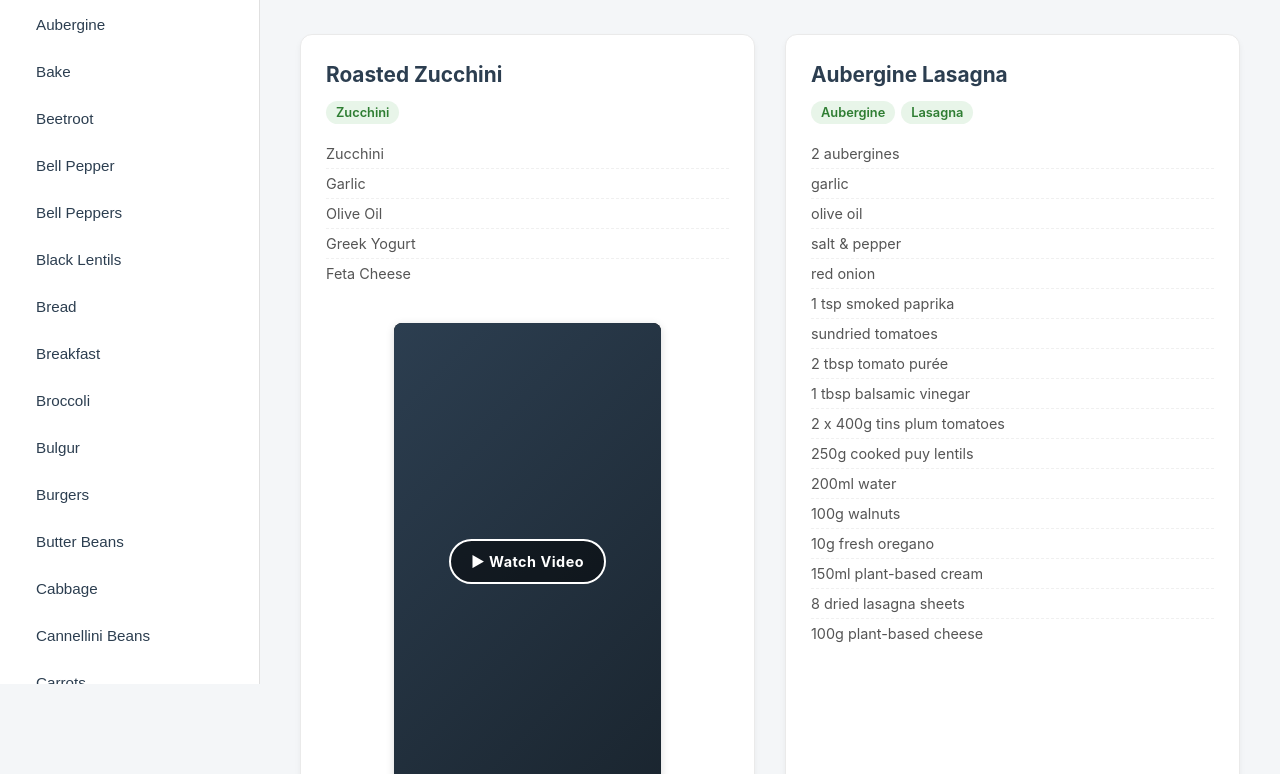
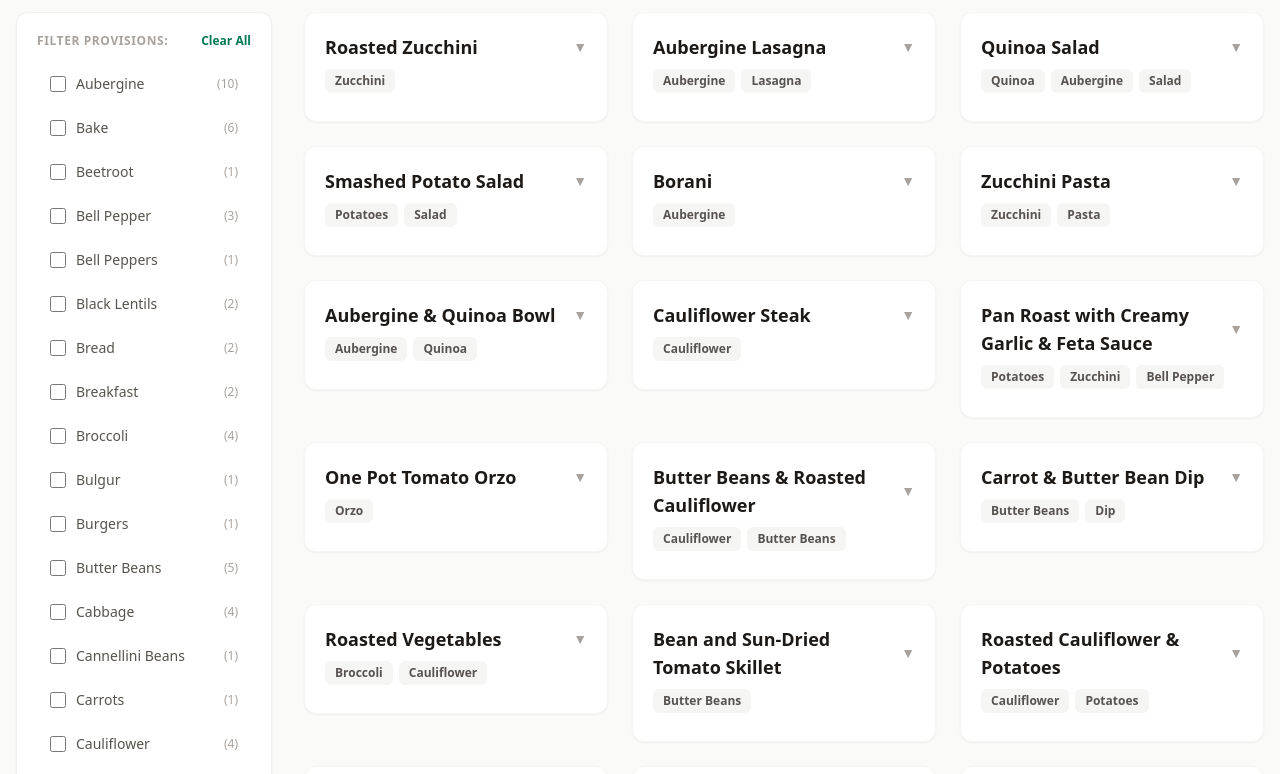
Before and after one commit to po5thuman/shire-recipes, a plain HTML site: page index.html in a window 1280 px wide. Shown: the part 116-890 px from the top of the page. Drawn offline with nearby package versions, Linux system fonts and the light colour scheme.

Commit message:
Update index.html

```diff
--- a/index.html
+++ b/index.html
@@ -1,351 +1,269 @@
 <!DOCTYPE html>
 <html lang="en">
 <head>
-  <meta charset="UTF-8">
-  <meta name="viewport" content="width=device-width, initial-scale=1.0">
-  <title>The Shire Recipes</title>
-  <style>
-    :root {
-      --bg-color: #f4f6f8;
-      --card-bg: #ffffff;
-      --text-color: #2c3e50;
-      --primary-color: #2e7d32;
-      --tag-bg: #e8f5e9;
-      --border-radius: 12px;
-      --shadow: 0 4px 6px rgba(0, 0, 0, 0.05);
-    }
+    <meta charset="UTF-8">
+    <meta name="viewport" content="width=device-width, initial-scale=1.0">
+    <title>The Shire - Recipe Hub</title>
+    <script src="https://cdn.tailwindcss.com"></script>
+</head>
+<body class="bg-stone-50 text-stone-800 font-sans min-h-screen">
 
-    * {
-      box-sizing: border-box;
-      margin: 0;
-      padding: 0;
-    }
+    <header class="text-center pt-10 pb-4 max-w-7xl mx-auto px-4">
+        <h1 class="text-4xl font-extrabold text-emerald-800 mb-2 tracking-wide">🏡 The Shire</h1>
+        <p class="text-stone-600 font-medium">"One vegetarian cookbook to rule them all, for Breakfast, Second Breakfast, and Elevenses."</p>
+    </header>
 
-    body {
-      font-family: -apple-system, BlinkMacSystemFont, "Segoe UI", Roboto, Oxygen, Ubuntu, Cantarell, sans-serif;
-      background-color: var(--bg-color);
-      color: var(--text-color);
-      display: flex;
-      min-height: 100vh;
-    }
+    <div class="max-w-7xl mx-auto px-4 mb-4 md:hidden">
+        <button onclick="toggleMobileFilters()" class="w-full flex items-center justify-center gap-2 bg-emerald-800 hover:bg-emerald-900 text-white font-semibold py-2.5 px-4 rounded-xl shadow-sm transition">
+            <span>🔍</span>
+            <span id="mobile-filter-btn-text">Show Filter Provisions</span>
+        </button>
+    </div>
 
-    /* Layout Wrapper */
-    .app-container {
-      display: flex;
-      width: 100%;
-    }
+    <div class="max-w-7xl mx-auto px-4 pb-8 flex flex-col md:flex-row gap-8">
 
-    /* Sidebar Styling */
-    aside {
-      width: 260px;
-      background-color: var(--card-bg);
-      padding: 30px 20px;
-      border-right: 1px solid #e0e0e0;
-      position: sticky;
-      top: 0;
-      height: 100vh;
-      overflow-y: auto;
-    }
+        <aside id="filter-sidebar" class="hidden md:block w-full md:w-64 shrink-0 bg-white rounded-xl shadow-sm border border-stone-200/60 p-5 self-start">
+            <section>
+                <div class="flex justify-between items-center mb-4">
+                    <h2 class="text-xs font-bold uppercase tracking-wider text-stone-400">Filter Provisions:</h2>
+                    <button onclick="clearAllFilters()" class="text-xs text-emerald-700 hover:underline font-semibold">Clear All</button>
+                </div>
+                <div id="filter-container" class="space-y-1.5"></div>
+            </section>
+        </aside>
 
-    aside h2 {
-      margin-bottom: 20px;
-      font-size: 1.2rem;
-      color: var(--primary-color);
-      text-transform: uppercase;
-      letter-spacing: 1px;
-    }
+        <div class="flex-1">
+            <div id="active-chips-bar" class="flex flex-wrap items-center gap-2 mb-6 hidden">
+                <span class="text-xs text-stone-400 font-medium uppercase tracking-wider">Active Filters:</span>
+                <div id="chips-container" class="flex flex-wrap gap-1.5"></div>
+            </div>
 
-    .filter-btn {
-      display: block;
-      width: 100%;
-      padding: 10px 15px;
-      margin-bottom: 8px;
-      background: none;
-      border: 1px solid transparent;
-      border-radius: 6px;
-      text-align: left;
-      font-size: 0.95rem;
-      cursor: pointer;
-      color: var(--text-color);
-      transition: all 0.2s ease;
-    }
+            <main id="recipes-grid" class="grid grid-cols-1 sm:grid-cols-2 lg:grid-cols-3 gap-6 items-start"></main>
 
-    .filter-btn:hover {
-      background-color: var(--bg-color);
-    }
+            <div id="empty-state" class="hidden text-center py-16 bg-white rounded-xl border border-dashed border-stone-200">
+                <span class="text-4xl block mb-2">📜</span>
+                <h3 class="text-lg font-bold text-stone-700">Not all those who wander are lost...</h3>
+                <p class="text-sm text-stone-400 mt-1">But this specific ingredient combination is. Try resetting your filters!</p>
+            </div>
+        </div>
 
-    .filter-btn.active {
-      background-color: var(--primary-color);
-      color: white;
-      font-weight: bold;
-    }
+    </div>
 
-    /* Main Content Area */
-    main {
-      flex: 1;
-      padding: 40px;
-      overflow-y: auto;
-    }
+    <script src="recipes.js"></script>
 
-    header {
-      margin-bottom: 40px;
-    }
+    <script>
+        const selectedTags = new Set();
 
-    header h1 {
-      font-size: 2.2rem;
-      color: var(--text-color);
-      margin-bottom: 8px;
-    }
+        // 1. Extract unique tags and build the sidebar filter menu
+        const allTags = new Set();
+        recipeData.forEach(recipe => recipe.tags.forEach(tag => allTags.add(tag)));
 
-    /* Recipes Grid */
-    .recipes-grid {
-      display: grid;
-      grid-template-columns: repeat(auto-fill, minmax(300px, 1fr));
-      gap: 30px;
-    }
+        const filterContainer = document.getElementById('filter-container');
 
-    /* Recipe Card Styling */
-    .recipe-card {
-      background-color: var(--card-bg);
-      border-radius: var(--border-radius);
-      box-shadow: var(--shadow);
-      padding: 25px;
-      display: flex;
-      flex-direction: column;
-      justify-content: space-between;
-      border: 1px solid #eaeaea;
-    }
+        Array.from(allTags).sort().forEach(tag => {
+            const label = document.createElement('label');
+            label.className = "flex items-center justify-between w-full px-3 py-2 rounded-lg text-sm text-stone-600 font-medium cursor-pointer transition hover:bg-stone-50 select-none border border-transparent";
+            label.id = `label-${tag}`;
 
-    .recipe-card-header h3 {
-      font-size: 1.3rem;
-      margin-bottom: 12px;
-      line-height: 1.4;
-    }
+            label.innerHTML = `
+                <div class="flex items-center gap-2.5">
+                    <input type="checkbox" id="check-${tag}" onchange="toggleTagFilter('${tag}')" class="w-4 h-4 rounded text-emerald-700 focus:ring-emerald-600 border-stone-300 accent-emerald-700">
+                    <span>${tag}</span>
+                </div>
+                <span class="text-xs text-stone-400 font-normal">(${countTagOccurrences(tag)})</span>
+            `;
+            filterContainer.appendChild(label);
+        });
 
-    .card-tags {
-      display: flex;
-      flex-wrap: wrap;
-      gap: 6px;
-      margin-bottom: 15px;
-    }
+        function countTagOccurrences(tag) {
+            return recipeData.filter(r => r.tags.includes(tag)).length;
+        }
 
-    .card-tag {
-      background-color: var(--tag-bg);
-      color: var(--primary-color);
-      font-size: 0.8rem;
-      padding: 4px 10px;
-      border-radius: 20px;
-      font-weight: 600;
-    }
+        // 2. Render Recipes based on current active tags
+        function renderRecipes() {
+            const grid = document.getElementById('recipes-grid');
+            const emptyState = document.getElementById('empty-state');
+            grid.innerHTML = '';
 
-    .recipe-card ul {
-      list-style-type: none;
-      margin-bottom: 20px;
-    }
+            const filteredRecipes = recipeData.filter(recipe => {
+                if (selectedTags.size === 0) return true;
+                return Array.from(selectedTags).every(tag => recipe.tags.includes(tag));
+            });
 
-    .recipe-card li {
-      font-size: 0.9rem;
-      padding: 6px 0;
-      border-bottom: 1px dashed #f0f0f0;
-      color: #555;
-    }
+            if (filteredRecipes.length === 0) {
+                grid.className = "hidden";
+                emptyState.classList.remove('hidden');
+                return;
+            } else {
+                grid.className = "grid grid-cols-1 sm:grid-cols-2 lg:grid-cols-3 gap-6 items-start";
+                emptyState.classList.add('hidden');
+            }
 
-    .recipe-card li:last-child {
-      border-bottom: none;
-    }
+            filteredRecipes.forEach((recipe, index) => {
+                const card = document.createElement('div');
+                card.className = "bg-white rounded-xl shadow-sm border border-stone-100 overflow-hidden p-5 flex flex-col justify-between transition transform hover:shadow-md";
 
-    /* Strategy 1: Optimized Lazy Video Container & Placeholder */
-    .video-container {
-      width: 100%;
-      height: 476px;
-      max-width: 267px;
-      margin: 15px auto 0 auto;
-      background: #000;
-      border-radius: 8px;
-      overflow: hidden;
-      box-shadow: 0 2px 8px rgba(0,0,0,0.15);
-    }
+                const tagsHTML = recipe.tags.map(t => `<span class="bg-stone-100 text-stone-600 text-xs px-2.5 py-1 rounded-md font-semibold">${t}</span>`).join(' ');
 
-    .video-placeholder {
-      width: 100%;
-      height: 100%;
-      display: flex;
-      align-items: center;
-      justify-content: center;
-      background: linear-gradient(135deg, #2c3e50, #1a252f);
-      cursor: pointer;
-      color: #fff;
-      transition: opacity 0.2s;
-      padding: 20px;
-      text-align: center;
-    }
+                const ingredientsHTML = recipe.ingredients && recipe.ingredients.length > 0
+                    ? recipe.ingredients.map(ing => `<li class="flex items-center gap-2">🌿 ${ing}</li>`).join('')
+                    : '<li>No ingredients listed.</li>';
 
-    .video-placeholder:hover {
-      opacity: 0.9;
-    }
+                let videoEmbedHTML = '';
 
-    .play-button {
-      padding: 12px 20px;
-      border: 2px solid #fff;
-      border-radius: 25px;
-      background: rgba(0, 0, 0, 0.5);
-      font-size: 0.9rem;
-      font-weight: bold;
-      letter-spacing: 0.5px;
-    }
+                // Logic updated for Strategy 1: Lazy Memory Management
+                if (recipe.embedUrl && recipe.embedUrl.trim() !== "") {
+                    videoEmbedHTML = `
+                        <div class="mt-4">
+                            <h4 class="text-xs font-bold uppercase tracking-wider text-stone-400 mb-2">Recipe Video:</h4>
+                            <div class="flex justify-center rounded-lg overflow-hidden bg-stone-900 border border-stone-200 p-2" id="video-container-${index}">
+                                <div onclick="loadActualVideo('${btoa(recipe.embedUrl)}', ${index})" class="w-[267px] h-[476px] flex items-center justify-center bg-gradient-to-br from-stone-800 to-stone-950 cursor-pointer text-white rounded-md transition hover:opacity-90 text-center p-4">
+                                    <div class="px-4 py-2.5 border border-white/40 rounded-full bg-black/40 text-xs font-bold tracking-wide shadow-sm">▶ Load & Watch Video</div>
+                                </div>
+                            </div>
+                        </div>`;
+                } else if (recipe.link && (recipe.link.includes('youtube.com/watch') || recipe.link.includes('youtu.be/'))) {
+                    let videoId = recipe.link.includes('youtu.be/') ? recipe.link.split('/').pop() : new URL(recipe.link).searchParams.get('v');
+                    videoEmbedHTML = `
+                        <div class="mt-4 rounded-lg overflow-hidden border border-stone-200 aspect-video">
+                            <iframe class="w-full h-full" src="https://www.youtube.com/embed/${videoId}" frameborder="0" allowfullscreen></iframe>
+                        </div>`;
+                } else if (recipe.link) {
+                    // Cleaner fallback context routing for general Facebook sharing URLs
+                    videoEmbedHTML = `
+                        <div class="mt-4">
+                            <h4 class="text-xs font-bold uppercase tracking-wider text-stone-400 mb-1.5">Recipe Video:</h4>
+                            <a href="${recipe.link}" target="_blank" class="group/video block relative rounded-lg overflow-hidden border border-dashed border-emerald-300 bg-emerald-50/40 p-4 text-center transition hover:bg-emerald-50 hover:border-emerald-400">
+                                <div class="text-2xl mb-1">🎬</div>
+                                <span class="text-xs font-bold text-emerald-800 block group-hover/video:underline">Watch Tutorial Reel</span>
+                                <span class="text-[10px] text-stone-400 block mt-0.5">Opens clip in a new tab</span>
+                            </a>
+                        </div>`;
+                }
 
-    iframe {
-      border: none;
-      overflow: hidden;
-      width: 100%;
-      height: 100%;
-    }
+                card.innerHTML = `
+                    <div>
+                        <button onclick="toggleIngredients(${index})" class="w-full text-left font-bold text-stone-900 text-lg mb-2 flex justify-between items-center group focus:outline-none">
+                            <span class="group-hover:text-emerald-800 transition">${recipe.name}</span>
+                            <span id="arrow-${index}" class="text-stone-400 transition-transform duration-200 text-sm">▼</span>
+                        </button>
 
-    /* Responsive Design */
-    @media (max-width: 768px) {
-      .app-container {
-        flex-direction: column;
-      }
-      aside {
-        width: 100%;
-        height: auto;
-        position: relative;
-        padding: 20px;
-        border-right: none;
-        border-bottom: 1px solid #e0e0e0;
-      }
-      .filter-btn {
-        display: inline-block;
-        width: auto;
-        margin-right: 5px;
-      }
-      main {
-        padding: 20px;
-      }
-    }
-  </style>
-</head>
-<body>
+                        <div class="flex flex-wrap gap-1.5 mb-2">
+                            ${tagsHTML}
+                        </div>
 
-  <div class="app-container">
-    <aside>
-      <h2>Categories</h2>
-      <div id="tag-filters">
-        <button class="filter-btn active" onclick="filterRecipes('All', this)">All Recipes</button>
-        </div>
-    </aside>
+                        <div id="ingredients-${index}" class="hidden border-t border-stone-100 pt-3 mt-3">
+                            <h4 class="text-xs font-bold uppercase tracking-wider text-stone-400 mb-2">Ingredients:</h4>
+                            <ul class="text-sm text-stone-600 space-y-1 mb-2">
+                                ${ingredientsHTML}
+                            </ul>
+                            ${videoEmbedHTML}
+                        </div>
+                    </div>
+                `;
+                grid.appendChild(card);
+            });
+        }
 
-    <main>
-      <header>
-        <h1>The Shire Kitchen</h1>
-        <p>Centralized recipe index & video archives</p>
-      </header>
+        // On-demand injection engine to prevent RAM bloating
+        function loadActualVideo(encodedUrl, index) {
+            const decodedUrl = atob(encodedUrl);
+            const container = document.getElementById(`video-container-${index}`);
+            container.innerHTML = `
+                <iframe src="${decodedUrl}" width="267" height="476" style="border:none;overflow:hidden" scrolling="no" frameborder="0" allowfullscreen="true" allow="autoplay; clipboard-write; encrypted-media; picture-in-picture; web-share"></iframe>
+            `;
+        }
 
-      <section class="recipes-grid" id="recipes-display">
-        </section>
-    </main>
-  </div>
+        // 3. Handle toggling selections on/off
+        function toggleTagFilter(tag) {
+            const checkbox = document.getElementById(`check-${tag}`);
+            const label = document.getElementById(`label-${tag}`);
 
-  <script src="recipes.js"></script>
+            if (checkbox.checked) {
+                selectedTags.add(tag);
+                label.className = "flex items-center justify-between w-full px-3 py-2 rounded-lg text-sm font-bold cursor-pointer transition bg-emerald-50 text-emerald-800 border border-emerald-100 select-none";
+            } else {
+                selectedTags.delete(tag);
+                label.className = "flex items-center justify-between w-full px-3 py-2 rounded-lg text-sm text-stone-600 font-medium cursor-pointer transition hover:bg-stone-50 select-none border border-transparent";
+            }
 
-  <script>
-    // Fallback if recipes.js doesn't load or array name differs
-    const recipes = typeof recipeData !== 'undefined' ? recipeData : [];
+            updateChipsBar();
+            renderRecipes();
+        }
 
-    // Initialize the Webpage
-    document.addEventListener("DOMContentLoaded", () => {
-      generateSidebarTags();
-      renderRecipes(recipes);
-    });
+        // 4. Update visual chips
+        function updateChipsBar() {
+            const bar = document.getElementById('active-chips-bar');
+            const container = document.getElementById('chips-container');
+            container.innerHTML = '';
 
-    // Extract tags cleanly and build the sidebar
-    function generateSidebarTags() {
-      const tagContainer = document.getElementById("tag-filters");
-      const allTags = new Set();
+            if (selectedTags.size === 0) {
+                bar.classList.add('hidden');
+                return;
+            }
 
-      recipes.forEach(recipe => {
-        if (recipe.tags) {
-          recipe.tags.forEach(tag => allTags.add(tag));
+            bar.classList.remove('hidden');
+            selectedTags.forEach(tag => {
+                const chip = document.createElement('span');
+                chip.className = "inline-flex items-center gap-1 bg-emerald-800 text-white text-xs font-semibold px-2.5 py-1 rounded-md shadow-sm";
+                chip.innerHTML = `
+                    ${tag}
+                    <button onclick="removeSingleChip('${tag}')" class="hover:bg-emerald-900 rounded p-0.5 text-[10px] leading-none font-bold">✕</button>
+                `;
+                container.appendChild(chip);
+            });
         }
-      });
 
-      // Sort alphabetically and create selector buttons
-      Array.from(allTags).sort().forEach(tag => {
-        const btn = document.createElement("button");
-        btn.className = "filter-btn";
-        btn.textContent = `${tag}`;
-        btn.onclick = (e) => filterRecipes(tag, btn);
-        tagContainer.appendChild(btn);
-      });
-    }
+        function removeSingleChip(tag) {
+            document.getElementById(`check-${tag}`).checked = false;
+            toggleTagFilter(tag);
+        }
 
-    // Filter Trigger Logic
-    function filterRecipes(selectedTag, element) {
-      // Manage active visual state in sidebar
-      document.querySelectorAll('.filter-btn').forEach(btn => btn.classList.remove('active'));
-      element.classList.add('active');
+        function clearAllFilters() {
+            selectedTags.forEach(tag => {
+                document.getElementById(`check-${tag}`).checked = false;
+            });
+            selectedTags.clear();
 
-      if (selectedTag === 'All') {
-        renderRecipes(recipes);
-      } else {
-        const filtered = recipes.filter(r => r.tags && r.tags.includes(selectedTag));
-        renderRecipes(filtered);
-      }
-    }
+            const labels = filterContainer.querySelectorAll('label');
+            labels.forEach(lbl => {
+                lbl.className = "flex items-center justify-between w-full px-3 py-2 rounded-lg text-sm text-stone-600 font-medium cursor-pointer transition hover:bg-stone-50 select-none border border-transparent";
+            });
 
-    // Main UI Render Loop
-    function renderRecipes(recipeArray) {
-      const displayGrid = document.getElementById("recipes-display");
-      displayGrid.innerHTML = "";
+            updateChipsBar();
+            renderRecipes();
+        }
 
-      if (recipeArray.length === 0) {
-        displayGrid.innerHTML = "<p>No recipes found matching this selection.</p>";
-        return;
-      }
+        // 5. Toggle Card Dropdowns
+        function toggleIngredients(index) {
+            const panel = document.getElementById(`ingredients-${index}`);
+            const arrow = document.getElementById(`arrow-${index}`);
 
-      recipeArray.forEach((recipe, index) => {
-        const hasVideo = recipe.embedUrl && recipe.embedUrl.trim() !== "";
-        const card = document.createElement("div");
-        card.className = "recipe-card";
+            if (panel.classList.contains('hidden')) {
+                panel.classList.remove('hidden');
+                arrow.style.transform = 'rotate(180deg)';
+            } else {
+                panel.classList.add('hidden');
+                arrow.style.transform = 'rotate(0deg)';
+            }
+        }
 
-        card.innerHTML = `
-          <div class="recipe-card-header">
-            <h3>${recipe.name || "Unnamed Recipe"}</h3>
-            <div class="card-tags">
-              ${recipe.tags.map(t => `<span class="card-tag">${t}</span>`).join('')}
-            </div>
-            <ul>
-              ${recipe.ingredients.map(i => `<li>${i}</li>`).join('')}
-            </ul>
-          </div>
+        // 6. Mobile Drawer Toggle Logic
+        function toggleMobileFilters() {
+            const sidebar = document.getElementById('filter-sidebar');
+            const btnText = document.getElementById('mobile-filter-btn-text');
 
-          ${hasVideo ? `
-            <div class="video-container" id="video-container-${index}">
-              <div class="video-placeholder" onclick="loadActualVideo('${btoa(recipe.embedUrl)}', ${index})">
-                <div class="play-button">▶ Watch Video</div>
-              </div>
-            </div>
-          ` : ''}
-        `;
-        displayGrid.appendChild(card);
-      });
-    }
+            if (sidebar.classList.contains('hidden')) {
+                sidebar.classList.remove('hidden');
+                btnText.innerText = "Hide Filter Provisions";
+            } else {
+                sidebar.classList.add('hidden');
+                btnText.innerText = "Show Filter Provisions";
+            }
+        }
 
-    // Strategy 1 Execution: Instantiates video iframe strictly on user interaction
-    function loadActualVideo(encodedUrl, index) {
-      const decodedUrl = atob(encodedUrl);
-      const container = document.getElementById(`video-container-${index}`);
-
-      container.innerHTML = `
-        <iframe
-          src="${decodedUrl}"
-          scrolling="no"
-          frameborder="0"
-          allowfullscreen="true"
-          allow="autoplay; clipboard-write; encrypted-media; picture-in-picture; web-share">
-        </iframe>
-      `;
-    }
-  </script>
+        // Run the initial print immediately on startup
+        renderRecipes();
+    </script>
 </body>
 </html>
```
